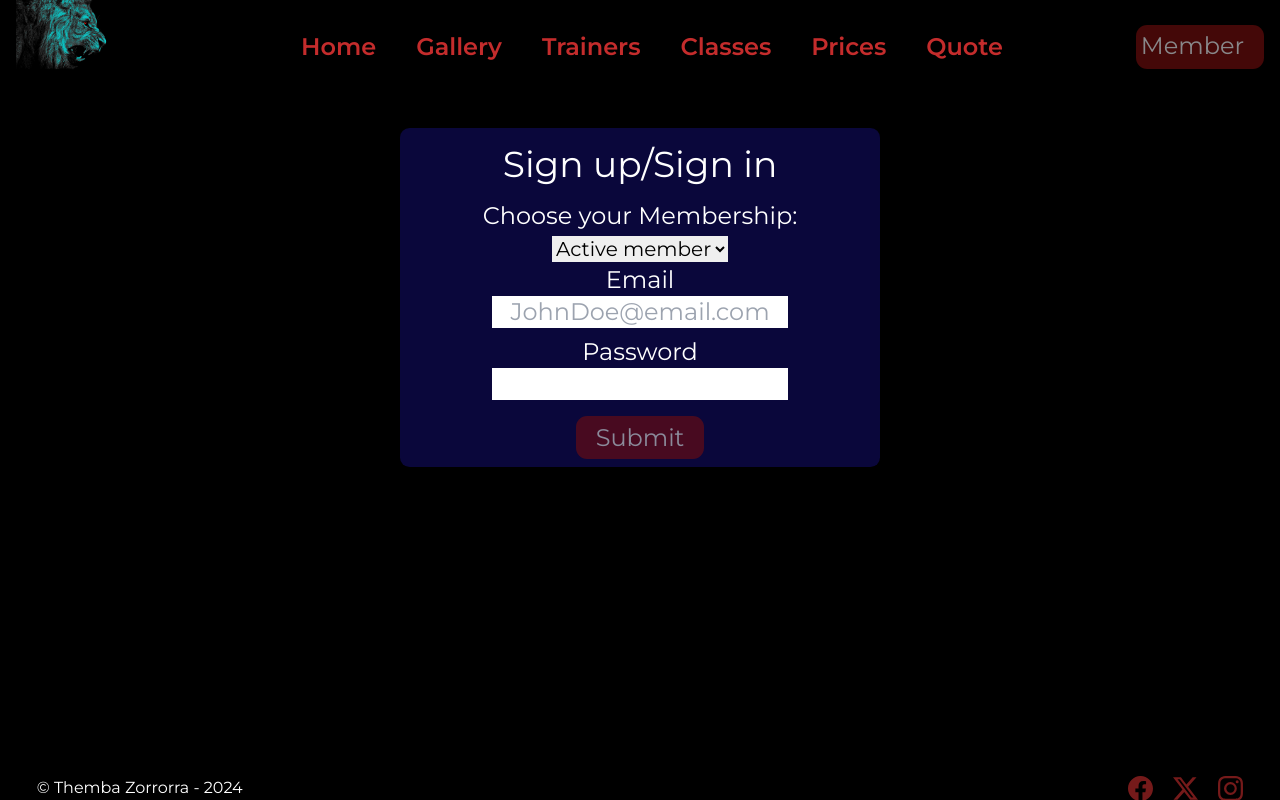
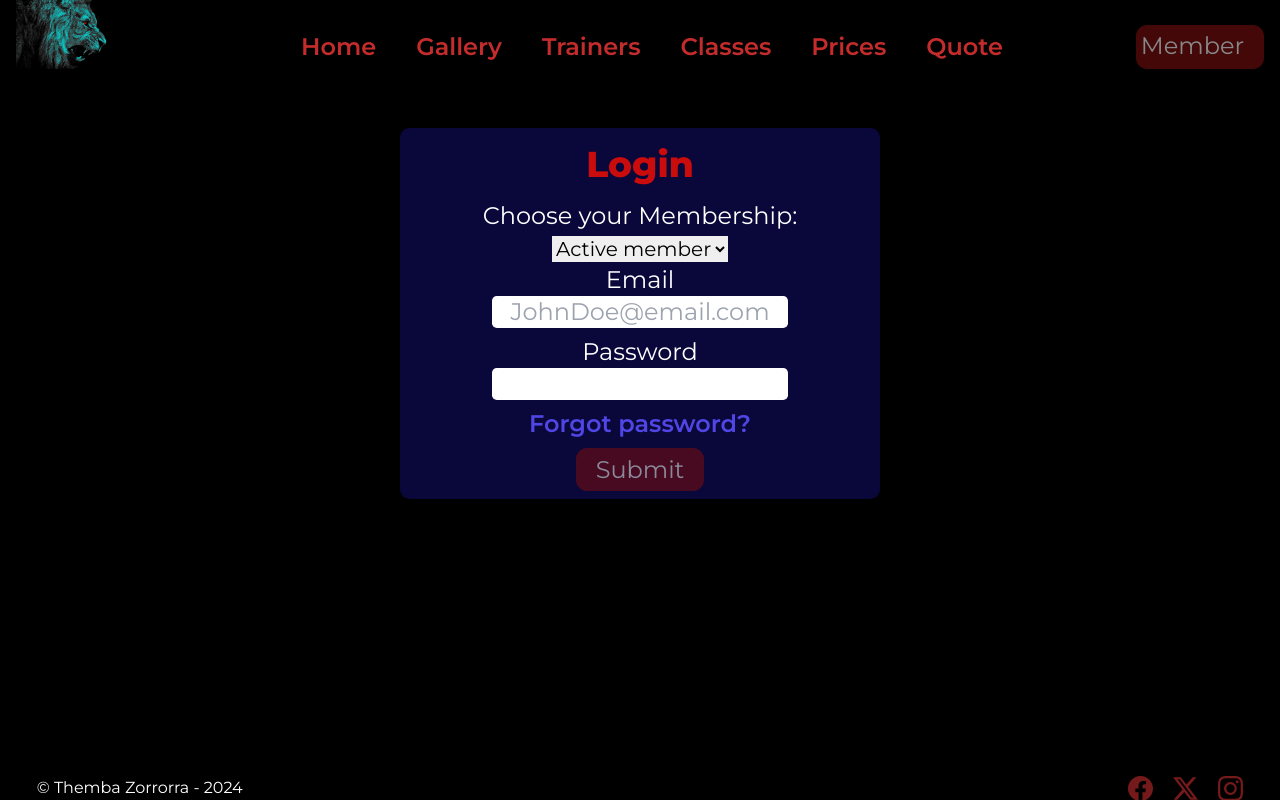
Before and after one commit to ThembaJNcube/Neo-G, a React (Create React App) app: page /form in a window 1280 px wide. Built offline with nearby package versions, Linux system fonts and the light colour scheme.

Commit message:
Adjusted login and gallery

```diff
--- a/src/App.css
+++ b/src/App.css
@@ -90,22 +90,22 @@ form label {
 }
 
 form input {
-  @apply text-[#300c0c] text-center mb-2;
+  @apply text-[#300c0c] text-center mb-2 rounded-[0.3rem] hover:border-2 hover:border-[#be1414];
 }
 
 .gallery-container {
-  @apply w-full m-auto h-[100vh] p-32 grid grid-cols-3 gap-1
+  @apply w-full m-auto h-[100vh] p-32 grid grid-cols-3 gap-0
   max-lg:px-14 max-lg:gap-3
   max-md:gap-8 max-md:px-6 max-md:grid-cols-2
   max-sm:grid-cols-1;
 }
 
 .gallery-box {
-  @apply text-white border-2 border-[#830b0b] rounded-[.5rem];
+  @apply text-white max-lg:border-2 max-lg:border-[#830b0b] rounded-[.5rem];
 }
 
 .gallery-box img {
-  @apply h-full rounded-[.5rem];
+  @apply h-full max-lg:rounded-[.5rem];
 }
 
 .gallery-text {
--- a/src/App.js
+++ b/src/App.js
@@ -4,6 +4,7 @@ import "./App.css";
 import "./components/Navbar";
 import Navbar from "./components/Navbar";
 import Home from "./components/Home";
+import Classes from "./components/Classes";
 import Footer from "./components/Footer";
 //import Galary from "./components/Galary";
 import Prices from "./components/Prices";
@@ -20,8 +21,8 @@ function App() {
         <Routes>
           <Route path="/" element={<Home />} />
           <Route path="/gallery" element={<Gallery />} />
-          <Route path="/trainers" element={<Prices />} />
-          <Route path="/classes" element={<Prices />} />
+          <Route path="/trainers" element={<Classes />} />
+          <Route path="/classes" element={<Classes />} />
           <Route path="/prices" element={<Prices />} />
           <Route path="/contact" element={<Prices />} />
           <Route path="/form" element={<Membership />} />
--- a/src/components/Classes.jsx
+++ b/src/components/Classes.jsx
@@ -1,7 +1,11 @@
 import React from "react";
 
 function Classes() {
-  return <div></div>;
+  return (
+    <div className="h-[100vh] pt-[7rem] px-[3%] text-white text-9xl max-lg:text-3xl">
+      <h1> Page under construction 👨‍🔧👨‍🎨</h1>
+    </div>
+  );
 }
 
 export default Classes;
--- a/src/components/Gallery.jsx
+++ b/src/components/Gallery.jsx
@@ -7,7 +7,7 @@ export default function Gallery() {
       <div className="gallery-box hover:animate-pulse">
         <img src={album[0]} alt="gym 1" />
       </div>
-      <div className="gallery-box hover:animate-bounce">
+      <div className="gallery-box hover:animate-pulse">
         <img src={album[1]} alt="gym 2" />
       </div>
       <div className="gallery-box hover:animate-pulse">
@@ -19,7 +19,7 @@ export default function Gallery() {
       <div className="gallery-box hover:animate-pulse">
         <img src={album[4]} alt="gym 5" />
       </div>
-      <div className="gallery-box hover:animate-bounce">
+      <div className="gallery-box hover:animate-pulse">
         <img src={album[5]} alt="gym 6" />
       </div>
       <div className="gallery-text">
--- a/src/components/Membership.jsx
+++ b/src/components/Membership.jsx
@@ -52,7 +52,7 @@ function Membership() {
   return (
     <div className="form-container">
       <form>
-        <h1 className="text-4xl bold py-4">Sign up/Sign in</h1>
+        <h1 className="text-4xl font-extrabold py-4 text-[#ca0c0c]">{isNew? "Register":"Login" }</h1>
 
         <label for="member">Choose your Membership:</label>
         <select
@@ -110,6 +110,12 @@ function Membership() {
           id="password"
           required
         />
+        <a
+          href="#"
+          className={`${isNew ? "hidden" : ""} font-semibold text-indigo-600 hover:text-indigo-500`}
+        >
+          Forgot password?
+        </a>
         <label className={isNew ? "" : "hidden"}>Confirm Password</label>
         <input
           className={isNew ? "" : "hidden"}
--- a/src/components/Prices.jsx
+++ b/src/components/Prices.jsx
@@ -1,11 +1,7 @@
 import React from "react";
 
 function Prices() {
-  return (
-    <div className="h-[100vh] pt-[7rem] px-[3%] text-white text-9xl max-lg:text-3xl">
-      <h1> Page under construction 👨‍🔧👨‍🎨</h1>
-    </div>
-  );
+  return;
 }
 
 export default Prices;
```
